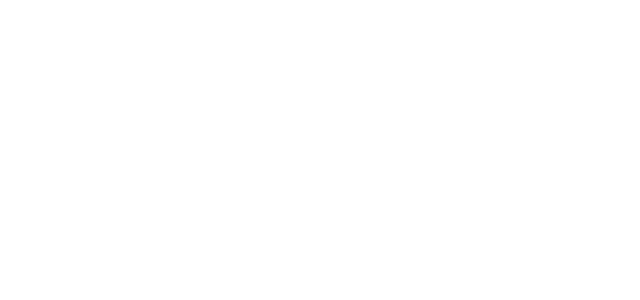
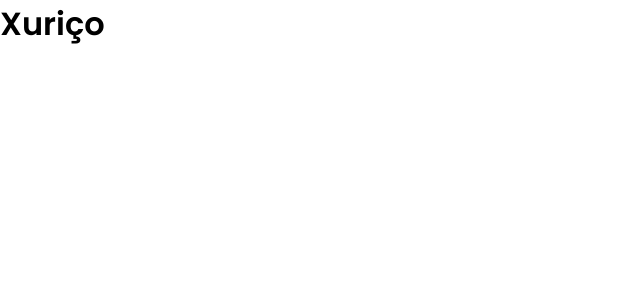
Before and after one commit to dalissongabriel/react-dtmoney, a React (Create React App) app: page / in a window 1280 px wide. Shown: the top 300 px of the page, without its empty margins (0-640 px from the left). Built offline with nearby package versions, Linux system fonts and the light colour scheme.

Commit message:
feat: add font to app

```diff
--- a/public/index.html
+++ b/public/index.html
@@ -2,8 +2,10 @@
 <html lang="pt-br">
   <head>
     <meta charset="utf-8" />
+    <link rel="preconnect" href="https://fonts.gstatic.com">
     <meta name="viewport" content="width=device-width, initial-scale=1" />
     <link rel="shortcut icon" href="favicon.png" type="image/png">
+    <link href="https://fonts.googleapis.com/css2?family=Poppins:wght@400;600&display=swap" rel="stylesheet">
     <title>React App</title>
   </head>
   <body>
--- a/src/App.tsx
+++ b/src/App.tsx
@@ -3,7 +3,10 @@
   return (
 
     <div className="App">
-      <GlobalStyle/>
+      <>
+        <h1>Xuriço</h1>
+        <GlobalStyle/>
+      </>
     </div>
   );
 }
--- a/src/styles/global.ts
+++ b/src/styles/global.ts
@@ -28,11 +28,16 @@
         background: var(---background);
         -webkit-font-smoothing: antialiased;
     }
-
+    body, input, textarea, button {
+        font-family: 'Poppins', sans-serif;
+        font-weight: 400;
+    }
+    h1, h2, h3, h4, h5, h6, strong {
+        font-weight: 600;
+    }
     button {
         cursor: pointer;
     }
-
     [disabled] {
         opacity: 0.6;
         cursor: not-allowed;
```
